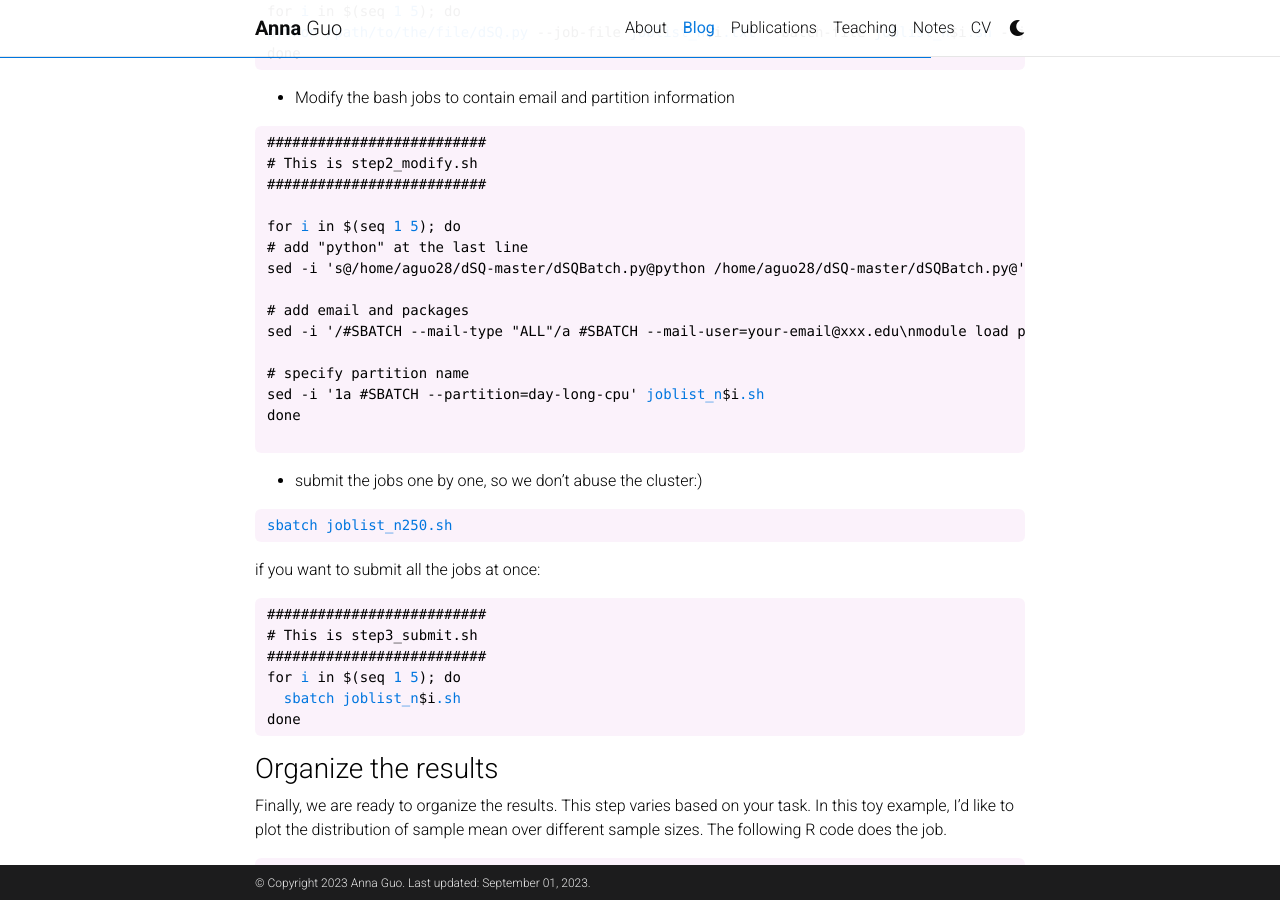
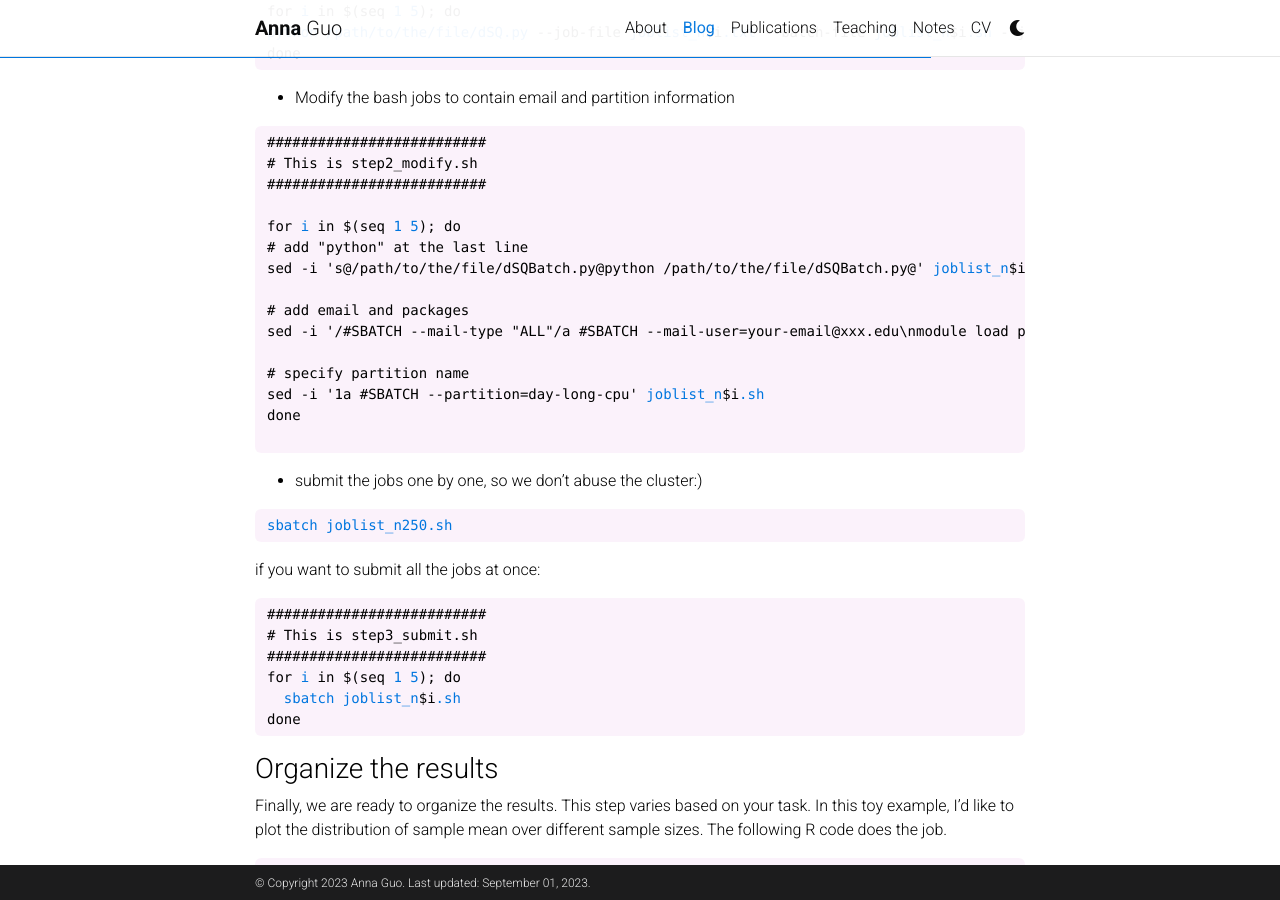
Before and after one commit to annaguo-bios/annaguo-bios.github.io, a Jekyll site: the page built from _posts/2023-9-1-parallel_job.md, in a window 1280 px wide and 900 px high, scrolled down 2216 px. Built offline with Jekyll 4.4.1, drawn with Linux system fonts in a browser that asks for light colours; comment, search, counter and statistics services are not loaded; a style sheet for code colours, icons or effects is not loaded.

Commit message:
change the path name

```diff
--- a/_posts/2023-9-1-parallel_job.md
+++ b/_posts/2023-9-1-parallel_job.md
@@ -9,7 +9,6 @@ giscus_comments: true
 related_posts: false
 toc:
   sidebar: left
-
 ---
 
 
@@ -135,7 +134,7 @@ done
 
 for i in $(seq 1 5); do
 # add "python" at the last line
-sed -i 's@/home/aguo28/dSQ-master/dSQBatch.py@python /home/aguo28/dSQ-master/dSQBatch.py@' joblist_n$i.sh
+sed -i 's@/path/to/the/file/dSQBatch.py@python /path/to/the/file/dSQBatch.py@' joblist_n$i.sh
 
 # add email and packages
 sed -i '/#SBATCH --mail-type "ALL"/a #SBATCH --mail-user=your-email@xxx.edu\nmodule load python/3.8\nmodule load R/4.2.2' joblist_n$i.sh
```
